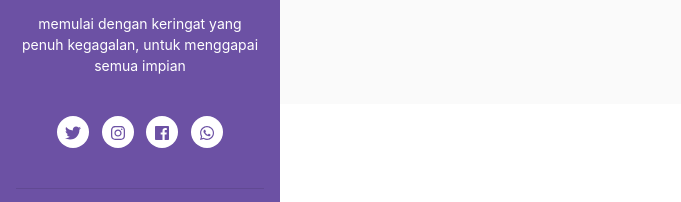
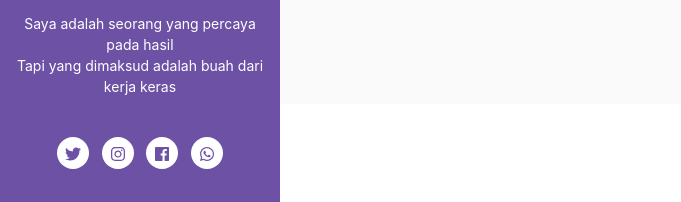
Before and after one commit to pkgtolol/hanz.broken., a plain HTML site: page index.html in a window 1280 px wide. Shown: the part 208-410 px from the top of the page, 0-681 px from the left. Drawn offline with Linux system fonts and the light colour scheme; grey boxes are pictures that could not be loaded.

Commit message:
Update index.html

```diff
--- a/index.html
+++ b/index.html
@@ -25,7 +25,7 @@
 				<div class="profile-section pt-3 pt-lg-0">
 				    <img class="profile-image mb-3 rounded-circle mx-auto" src="assets/images/profile.png" alt="image" >
 
-					<div class="bio mb-3">memulai dengan keringat yang penuh kegagalan, untuk menggapai semua impian<br><a href="about.html">
+					<div class="bio mb-3">Saya adalah seorang yang percaya pada hasil<br>Tapi yang dimaksud adalah buah dari kerja keras<a href="about.html">
 
 					</a></div><!--//bio-->
 
```
